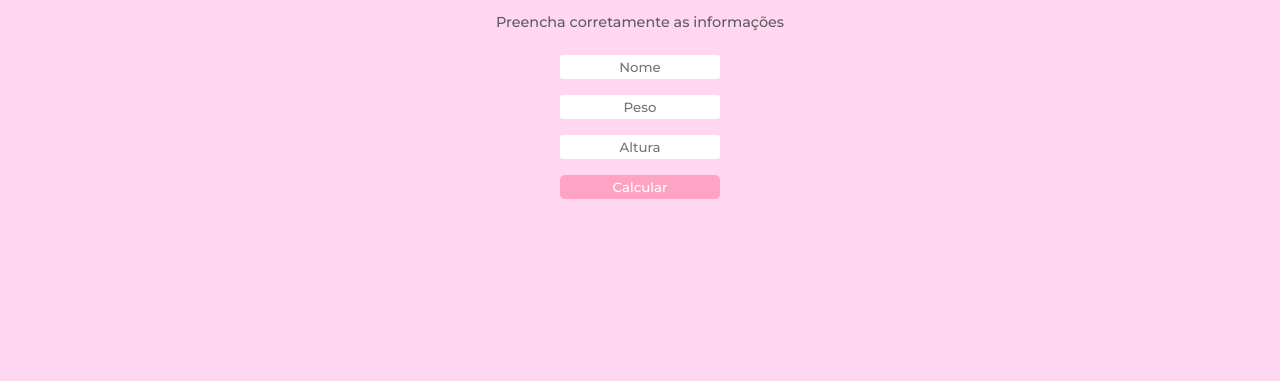
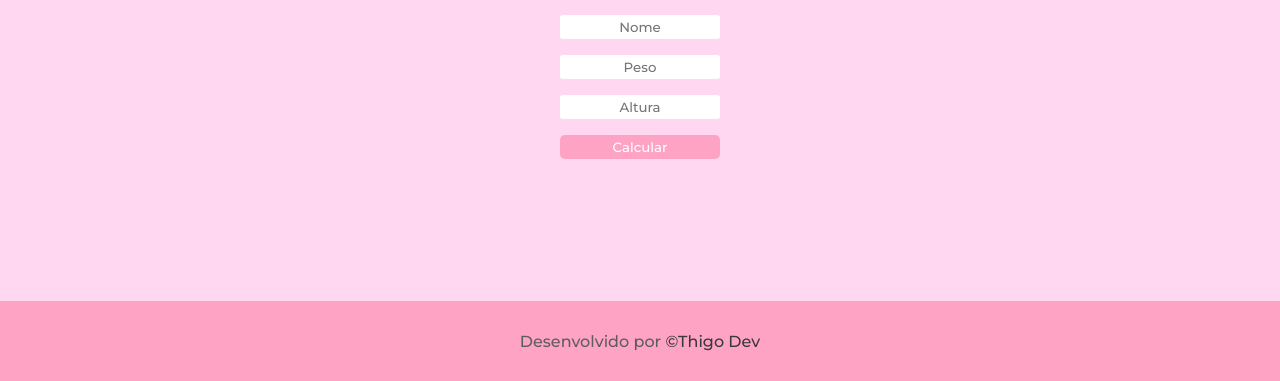
Before and after one commit to Thigoo/Calculadora-IMC, a plain HTML site: page index.html in a window 1280 px wide. Shown: the part 419-800 px from the top of the page. Drawn offline with Linux system fonts and the light colour scheme.

Commit message:
adicionando footer

```diff
--- a/index.html
+++ b/index.html
@@ -35,9 +35,11 @@
                     </div>
                 </div>
             </div>
-
         </section>
      </main>
+     <footer>
+        <p>Desenvolvido por <a href="#">&copy;Thigo Dev</a></p>
+     </footer>
      <script src="script.js"></script>
 </body>
 </html>
--- a/style.css
+++ b/style.css
@@ -56,7 +56,7 @@ header ul li {
 }
 
 main {
-    height: 80%;
+    height: 70%;
     display: flex;
     justify-content: center;
     align-items: center;
@@ -140,6 +140,24 @@ button:hover {
     color: rgb(93, 93, 93);
 }
 
+footer {
+    background-color: #ffa3c4;
+    text-align: center;
+    color: rgb(93, 93, 93);
+    height: 10%;
+    display: flex;
+    justify-content: center;
+    align-items: center;
+}
+
+footer a {
+    text-decoration: none;
+    color: rgb(57, 57, 57);
+}
+
+footer a:hover {
+    color: rgb(128, 128, 128);
+}
 
 @media screen and (max-width: 485px) {
     header {
```
